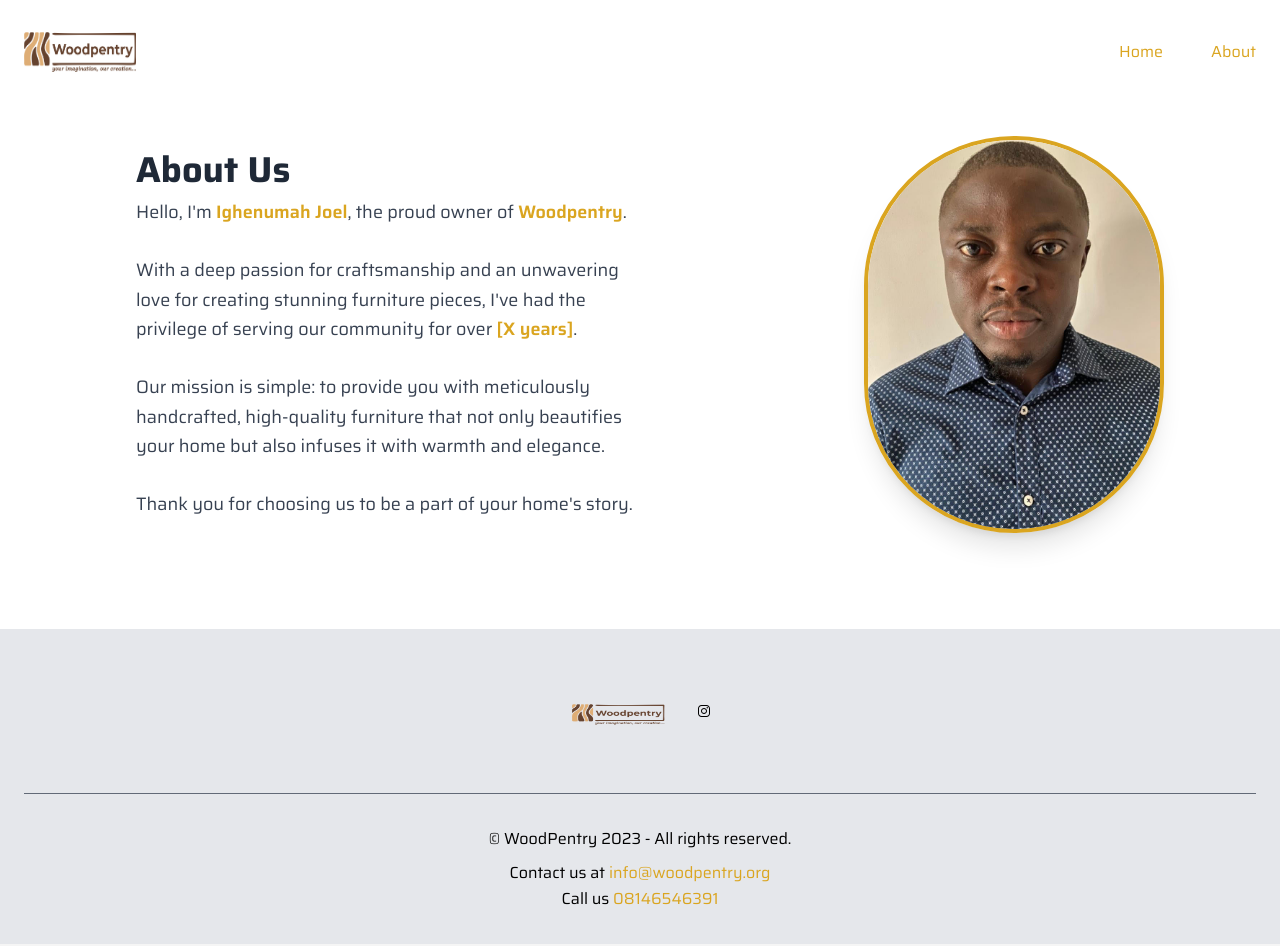
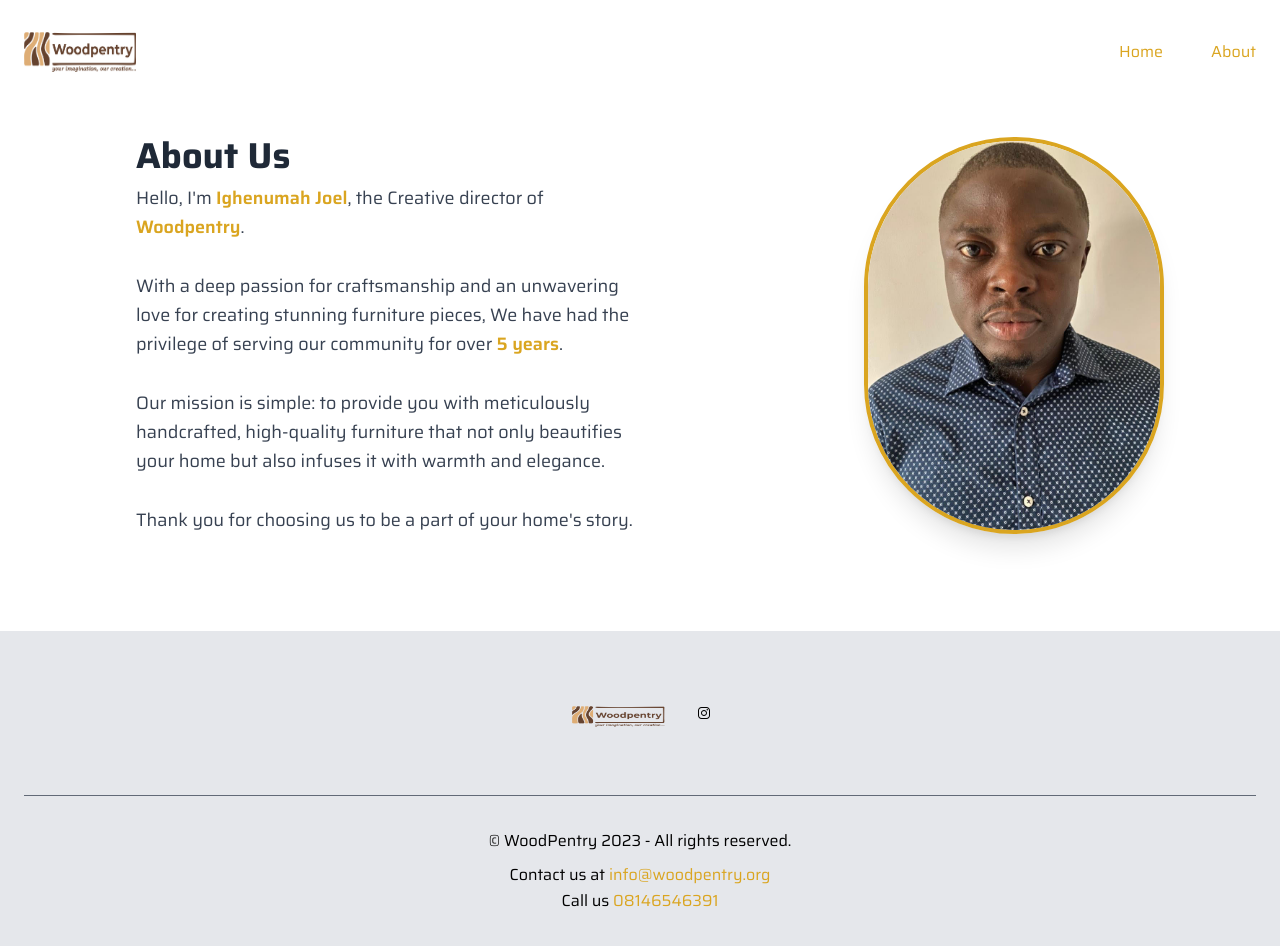
Before and after one commit to okikithebear/Woodpentry, a React (Create React App) app: page /about in a window 1280 px wide. Shown: the top 946 px of the page. Built offline with nearby package versions, Linux system fonts and the light colour scheme; the HTML template or start-up script is replaced by a standard one.

Commit message:
new update

```diff
--- a/src/components/AboutPage.js
+++ b/src/components/AboutPage.js
@@ -24,15 +24,15 @@ const AboutPage = () => {
             <p className='text-lg text-gray-700 leading-relaxed'>
               Hello, I'm{' '}
               <span className='text-accent font-semibold'>Ighenumah Joel</span>,
-              the proud owner of{' '}
+              the Creative director of{' '}
               <span className='text-accent font-semibold'>Woodpentry</span>
               .
               <br />
               <br />
               With a deep passion for craftsmanship and an unwavering love for
-              creating stunning furniture pieces, I've had the privilege of
+              creating stunning furniture pieces, We have had the privilege of
               serving our community for over{' '}
-              <span className='text-accent font-semibold'>[X years]</span>.
+              <span className='text-accent font-semibold'>5 years</span>.
               <br />
               <br />
               Our mission is simple: to provide you with meticulously
```
